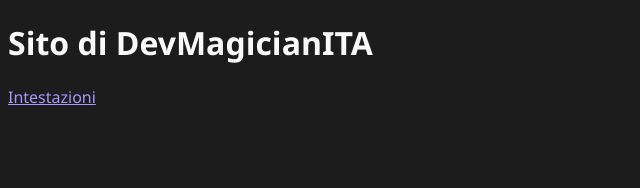
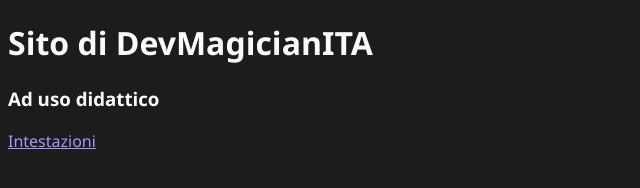
Before and after one commit to DevMagicianITA/devmagicianita.github.io, a plain HTML site: page index.html in a window 1280 px wide. Shown: the whole page, without its empty margins (0-640 px from the left). Drawn offline with Linux system fonts and the light colour scheme.

Commit message:
Update index.html

```diff
--- a/index.html
+++ b/index.html
@@ -1,12 +1,13 @@
 <!DOCTYPE html>
-<html lang="it" style="font-family: 'Segoe UI', Tahoma, Geneva, Verdana, sans-serif;">
+<html lang="it" style="font-family: 'Segoe UI', Tahoma, Geneva, Verdana, sans-serif; color: #fafafa;">
 <head>
     <meta charset="UTF-8">
     <meta name="viewport" content="width=device-width, initial-scale=1.0">
     <title>Home</title>
 </head>
 <body bgcolor="#1c1c1c">
-    <h1 style="color: #fafafa;">Sito di DevMagicianITA</h1>
+    <h1>Sito di DevMagicianITA</h1>
+    <h3>Ad uso didattico</h3>
     <a style="color: #a995ff;" href="intestazioni.html">Intestazioni</a>
 </body>
 </html>
```
